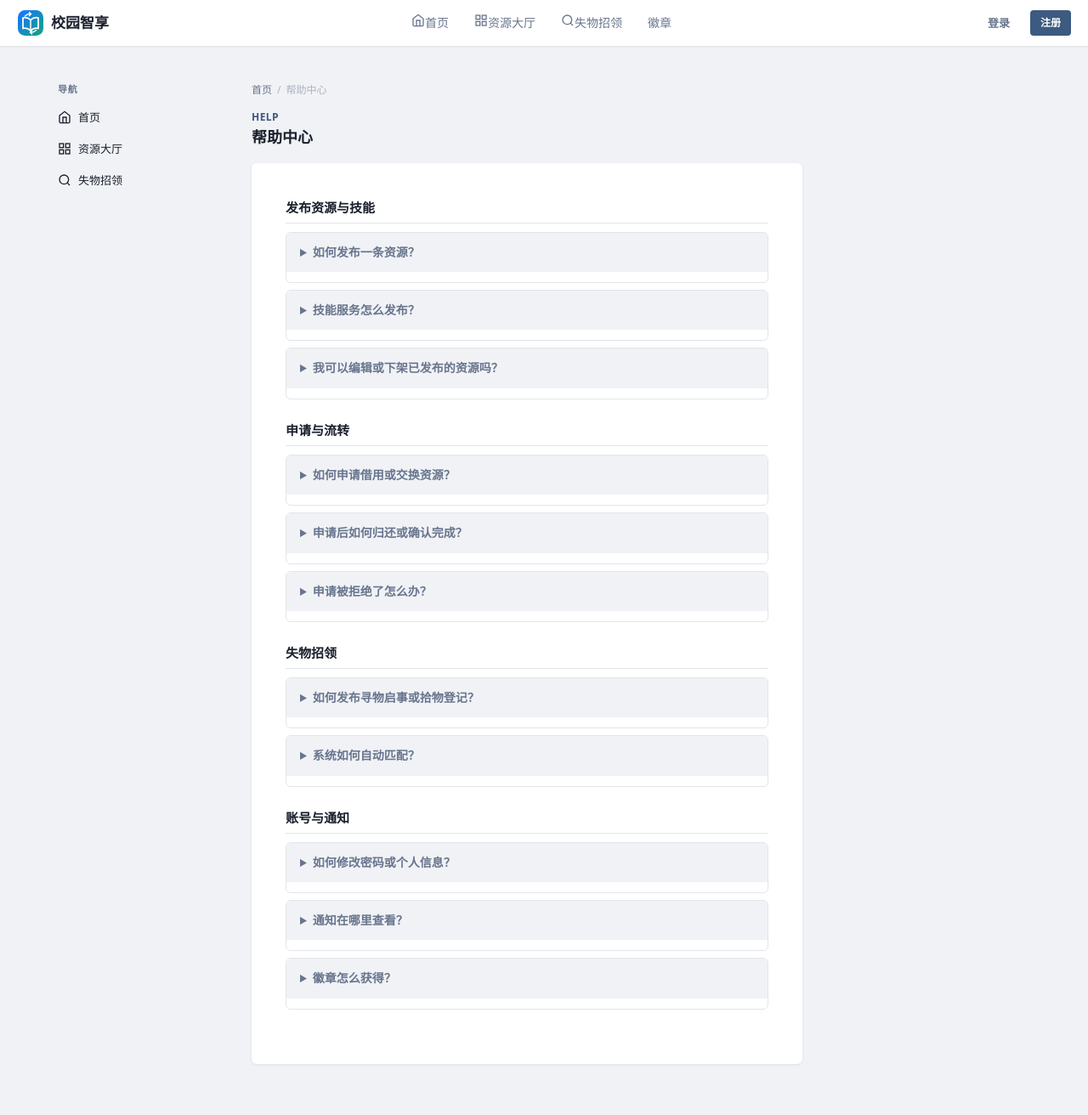
After one commit to LaFanCYC/Prts-CN-New, a Flask app: page /help in a window 1280 px wide. The commit adds this page. Shown: the whole page at 85% size. Run offline with Flask 3, Linux system fonts and the light colour scheme.

Commit message:
feat: community guidelines, help center with FAQ, footer sidebar links

```diff
--- a/app.py
+++ b/app.py
@@ -945,6 +945,15 @@ def create_app(test_config=None) -> Flask:
             user_badge_map.setdefault(row["badge_id"], []).append(row)
         return render_template("badges.html", badges=all_badges, user_badge_map=user_badge_map, BADGE_TIER_COLORS=BADGE_TIER_COLORS)
 
+
+    @app.route("/guidelines")
+    def guidelines():
+        return render_template("guidelines.html")
+
+    @app.route("/help")
+    def help_page():
+        return render_template("help.html")
+
     return app
 
 
--- a/static/app.css
+++ b/static/app.css
@@ -501,3 +501,21 @@ details summary{margin-bottom:12px;font-size:13px;color:var(--muted);cursor:poin
 /* === Inline form validation === */
 input.field-error,select.field-error,textarea.field-error{border-color:var(--danger);box-shadow:0 0 0 3px rgba(221,51,68,.1)}
 .field-error-msg{font-size:11px;color:var(--danger);margin-top:2px}
+
+/* === Community Guidelines === */
+.guidelines-list{display:flex;flex-direction:column;gap:20px}
+.guideline-item{display:flex;gap:16px}
+.guideline-num{width:32px;height:32px;border-radius:50%;background:var(--blue);color:#fff;display:flex;align-items:center;justify-content:center;font-weight:700;font-size:14px;flex-shrink:0;margin-top:2px}
+.guideline-content h3{font-size:15px;font-weight:700;margin:0 0 4px;color:var(--ink)}
+.guideline-content p{font-size:13px;color:var(--muted);margin:0}
+.guidelines-footer{margin-top:24px;padding-top:20px;border-top:1px solid var(--line)}
+.guidelines-footer h3{font-size:15px;font-weight:700;margin:0 0 6px}
+.guidelines-footer p{font-size:13px;color:var(--muted);margin:0}
+
+/* === FAQ / Help Center === */
+.faq-section{margin-bottom:24px}
+.faq-heading{font-size:15px;font-weight:700;margin:0 0 10px;padding-bottom:6px;border-bottom:1px solid var(--line)}
+.faq-item{border:1px solid var(--line);border-radius:var(--radius);margin-bottom:8px;overflow:hidden}
+.faq-item summary{padding:12px 16px;font-size:14px;font-weight:600;cursor:pointer;background:var(--bg);transition:background .15s}
+.faq-item summary:hover{background:var(--blue-light)}
+.faq-item p{padding:12px 16px;margin:0;font-size:13px;color:var(--muted);line-height:1.7}
--- /dev/null
+++ b/templates/help.html
@@ -0,0 +1,73 @@
+{% extends 'base.html' %}
+{% block title %}帮助中心 · 校园智享{% endblock %}
+{% block breadcrumb %}<nav class="breadcrumb" aria-label="面包屑导航"><a href="/">首页</a><span>/</span><span>帮助中心</span></nav>{% endblock %}
+{% block content %}
+<div class="section-head">
+  <div>
+    <p class="eyebrow">HELP</p>
+    <h1>帮助中心</h1>
+  </div>
+</div>
+
+<div class="card"><div class="card-body">
+<div class="faq-section">
+  <h3 class="faq-heading">发布资源与技能</h3>
+  <details class="faq-item">
+    <summary>如何发布一条资源？</summary>
+    <p>登录后点击首页的快速发布框或「资源大厅」页的「发布资源」按钮。填写物品名称、类别、流转方式（免费借用/交换/赠送）和描述即可。图片为可选。</p>
+  </details>
+  <details class="faq-item">
+    <summary>技能服务怎么发布？</summary>
+    <p>选择类别为「技能服务」后，流转方式可选「免费互助」或「技能交换」。在描述中说明你能提供的帮助或期望交换的技能。</p>
+  </details>
+  <details class="faq-item">
+    <summary>我可以编辑或下架已发布的资源吗？</summary>
+    <p>可以。进入资源详情页，如果你是发布者，会看到「编辑」和「下架」按钮。</p>
+  </details>
+</div>
+
+<div class="faq-section">
+  <h3 class="faq-heading">申请与流转</h3>
+  <details class="faq-item">
+    <summary>如何申请借用或交换资源？</summary>
+    <p>在资源详情页点击「提交申请」，填写申请说明。如果资源是借用模式，还需要选择预计归还日期。提交后等待发布者审批。</p>
+  </details>
+  <details class="faq-item">
+    <summary>申请后如何归还或确认完成？</summary>
+    <p>在「流转记录」页面可以看到你的所有申请。借用中状态可点击「发起归还」，服务进行中可点击「确认完成」。发布者确认后流转结束。</p>
+  </details>
+  <details class="faq-item">
+    <summary>申请被拒绝了怎么办？</summary>
+    <p>发布者可能会附上拒绝原因。你可以联系对方沟通，或浏览其他同类资源重新提交申请。</p>
+  </details>
+</div>
+
+<div class="faq-section">
+  <h3 class="faq-heading">失物招领</h3>
+  <details class="faq-item">
+    <summary>如何发布寻物启事或拾物登记？</summary>
+    <p>在「失物招领」页面点击「发布寻物」或「登记拾物」。填写物品名称、描述、日期、地点和关键词，系统会自动匹配可能的对应信息。</p>
+  </details>
+  <details class="faq-item">
+    <summary>系统如何自动匹配？</summary>
+    <p>当你发布一条信息后，系统会根据标题和关键词的相似度，自动查找符合条件的对立类型信息（寻物 ↔ 拾物），匹配度高于 45% 的会展示在详情页底部。</p>
+  </details>
+</div>
+
+<div class="faq-section">
+  <h3 class="faq-heading">账号与通知</h3>
+  <details class="faq-item">
+    <summary>如何修改密码或个人信息？</summary>
+    <p>进入「个人中心」→「编辑资料」tab，修改姓名、联系方式、年级班级等信息，或在底部修改密码。</p>
+  </details>
+  <details class="faq-item">
+    <summary>通知在哪里查看？</summary>
+    <p>点击顶部导航栏的铃铛图标可以查看未读通知数量，点击进入通知中心查看全部通知详情。</p>
+  </details>
+  <details class="faq-item">
+    <summary>徽章怎么获得？</summary>
+    <p>发布资源、完成流转、解决失物招领等行为会自动获得徽章。在「个人中心」和「徽章墙」页面可以查看所有徽章和获得条件。</p>
+  </details>
+</div>
+</div></div>
+{% endblock %}
```
Also changed, not shown: templates/guidelines.html (added, +48 -0 lines).
